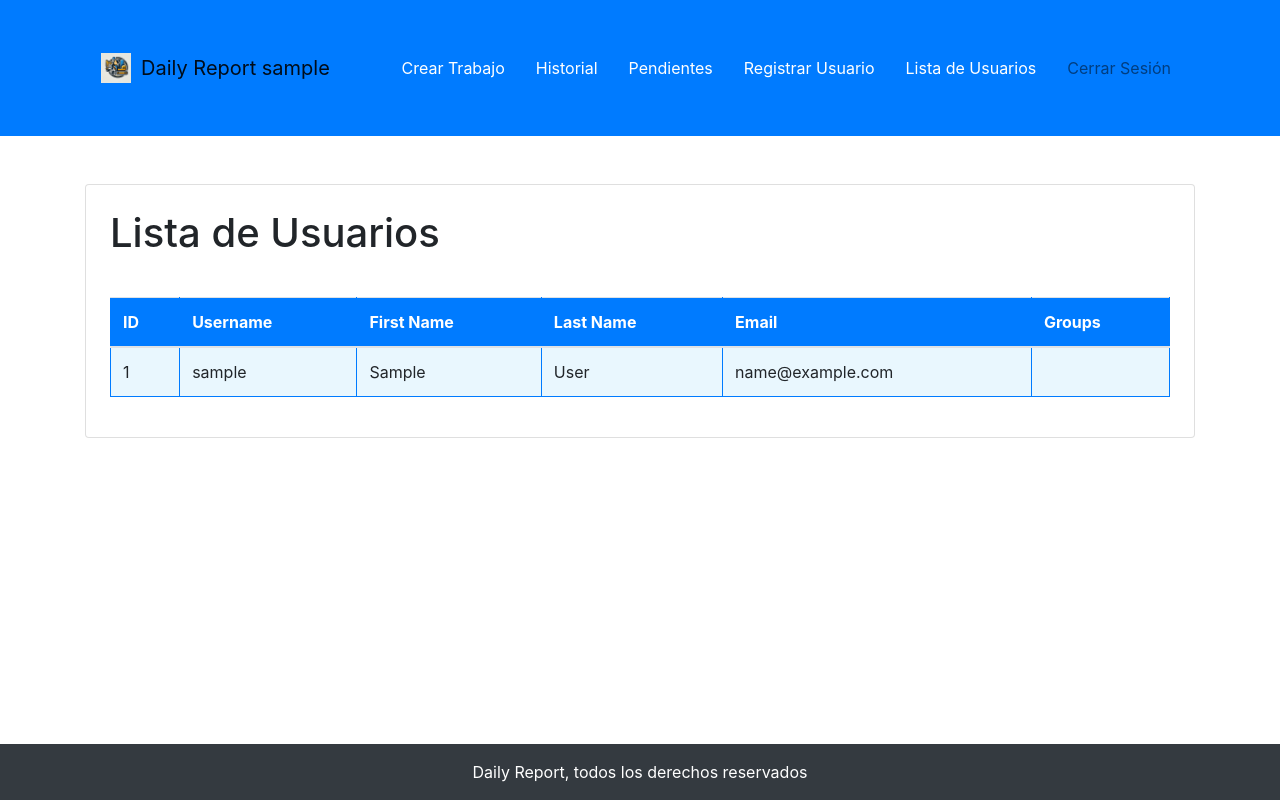
After one commit to sanjaygrr/Daily_report, a Django app: page /registros/listar_usuarios/ in a window 1280 px wide. The commit adds this page. Run offline with Django 4.2, Linux system fonts and the light colour scheme; the visitor is signed in with stand-in values (Sample User, id 1); data comes from the database, SQL or seed files in the repository; some libraries are stand-ins or nearby versions.

Commit message:
Agregar registro de usuario y lista

```diff
--- a/registros/models.py
+++ b/registros/models.py
@@ -1,8 +1,7 @@
-from django.contrib.auth.models import Group
+from django.db import models
+from django.contrib.auth.models import User, Group
+from django.db.models.signals import post_save
 from django.dispatch import receiver
-from django.db.models.signals import post_save
-from django.db import models
-from django.contrib.auth.models import User
 
 
 class Trabajo(models.Model):
@@ -10,9 +9,10 @@ class Trabajo(models.Model):
     faena = models.CharField(max_length=100)
     maquina = models.CharField(max_length=100)
     trabajo = models.CharField(max_length=200)
-    horometro_inicial = models.IntegerField()
-    horometro_final = models.IntegerField()
-    total_horas = models.IntegerField()
+    horometro_inicial = models.DecimalField(max_digits=5, decimal_places=2)
+    horometro_final = models.DecimalField(max_digits=5, decimal_places=2)
+    total_horas = models.DecimalField(
+        max_digits=5, decimal_places=2, blank=True, null=True)
     petroleo_litros = models.FloatField()
     aceite_tipo_litros = models.CharField(max_length=200)
     observaciones = models.TextField()
--- a/registros/templates/registros/base.html
+++ b/registros/templates/registros/base.html
@@ -8,7 +8,6 @@
     <link rel="stylesheet" href="{% static 'css/styles.css' %}">
     <link href="https://stackpath.bootstrapcdn.com/bootstrap/4.5.2/css/bootstrap.min.css" rel="stylesheet">
     <style>
-        /* Ensure the footer is at the bottom of the page */
         body, html {
             height: 100%;
             margin: 0;
@@ -72,6 +71,10 @@
                         <li class="nav-item"><a class="nav-link text-white mt-4" href="{% url 'crear_trabajo' %}">Crear Trabajo</a></li>
                         <li class="nav-item"><a class="nav-link text-white mt-4" href="{% url 'historial' %}">Historial</a></li>
                         <li class="nav-item"><a class="nav-link text-white mt-4" href="{% url 'pendientes' %}">Pendientes</a></li>
+                        {% if user.is_superuser %}
+                        <li class="nav-item"><a class="nav-link text-white mt-4" href="{% url 'register_user' %}">Registrar Usuario</a></li>
+                        <li class="nav-item"><a class="nav-link text-white mt-4" href="{% url 'listar_usuarios' %}">Lista de Usuarios</a></li>
+                        {% endif %}
                         <li class="nav-item">
                             <form method="post" action="{% url 'logout' %}" class="logout-form">
                                 {% csrf_token %}
--- /dev/null
+++ b/registros/templates/registros/listar_usuarios.html
@@ -0,0 +1,33 @@
+{% extends 'registros/base.html' %}
+
+{% block title %}Lista de Usuarios{% endblock %}
+
+{% block content %}
+<div class="card p-4">
+    <h1 class="mb-4">Lista de Usuarios</h1>
+    <table class="table table-striped">
+        <thead>
+            <tr>
+                <th>ID</th>
+                <th>Username</th>
+                <th>First Name</th>
+                <th>Last Name</th>
+                <th>Email</th>
+                <th>Groups</th>
+            </tr>
+        </thead>
+        <tbody>
+            {% for usuario in usuarios %}
+            <tr>
+                <td>{{ usuario.id }}</td>
+                <td>{{ usuario.username }}</td>
+                <td>{{ usuario.first_name }}</td>
+                <td>{{ usuario.last_name }}</td>
+                <td>{{ usuario.email }}</td>
+                <td>{% for group in usuario.groups.all %}{{ group.name }}{% if not forloop.last %}, {% endif %}{% endfor %}</td>
+            </tr>
+            {% endfor %}
+        </tbody>
+    </table>
+</div>
+{% endblock %}
--- a/registros/urls.py
+++ b/registros/urls.py
@@ -9,4 +9,6 @@ urlpatterns = [
     path('aprobar/<int:pk>/', views.aprobar_trabajo, name='aprobar_trabajo'),
     path('export_historial_xlsx/', views.export_historial_xlsx,
          name='export_historial_xlsx'),
+    path('register_user/', views.register_user, name='register_user'),
+    path('listar_usuarios/', views.listar_usuarios, name='listar_usuarios'),
 ]
--- a/registros/views.py
+++ b/registros/views.py
@@ -1,12 +1,13 @@
-from django.shortcuts import render, redirect, get_object_or_404
+from django.shortcuts import render, redirect
 from django.contrib.auth.decorators import login_required
 from .models import Trabajo
-from .forms import TrabajoForm
+from .forms import TrabajoForm, UserRegistrationForm
 from .filters import TrabajoFilter
 from django.utils import timezone
 from django.http import HttpResponse
 import openpyxl
 from openpyxl.utils import get_column_letter
+from django.contrib.auth.models import User
 
 
 def home(request):
@@ -97,3 +98,24 @@ def export_historial_xlsx(request):
 
     workbook.save(response)
     return response
+
+
+@login_required
+def register_user(request):
+    if request.method == 'POST':
+        form = UserRegistrationForm(request.POST)
+        if form.is_valid():
+            form.save()
+            return redirect('home')
+    else:
+        form = UserRegistrationForm()
+    return render(request, 'registros/register_user.html', {'form': form})
+
+
+@login_required
+def listar_usuarios(request):
+    if request.user.is_superuser:  # Solo los superusuarios pueden ver esta lista
+        usuarios = User.objects.all()
+        return render(request, 'registros/listar_usuarios.html', {'usuarios': usuarios})
+    else:
+        return redirect('home')
```
Also changed, not shown: registros/forms.py (+19 -0 lines), registros/templates/registros/register_user.html (added, +14 -0 lines).
